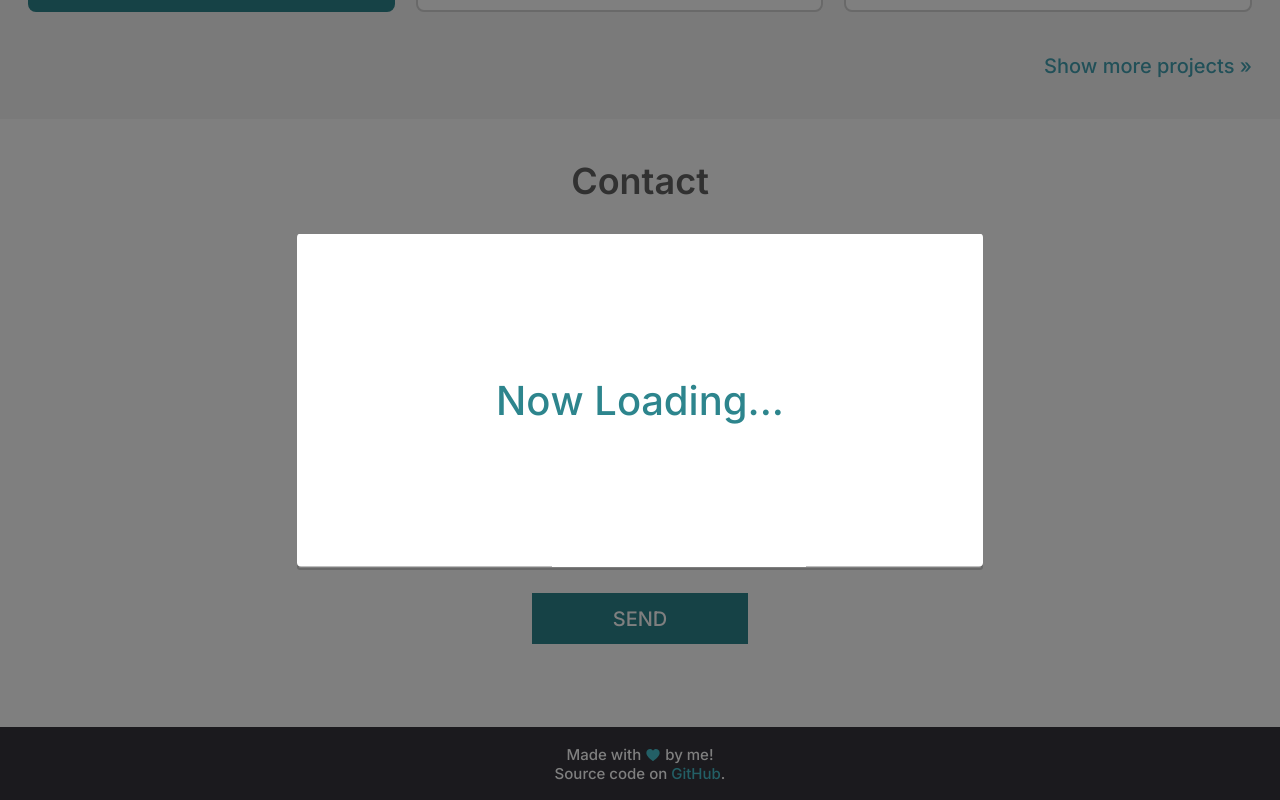
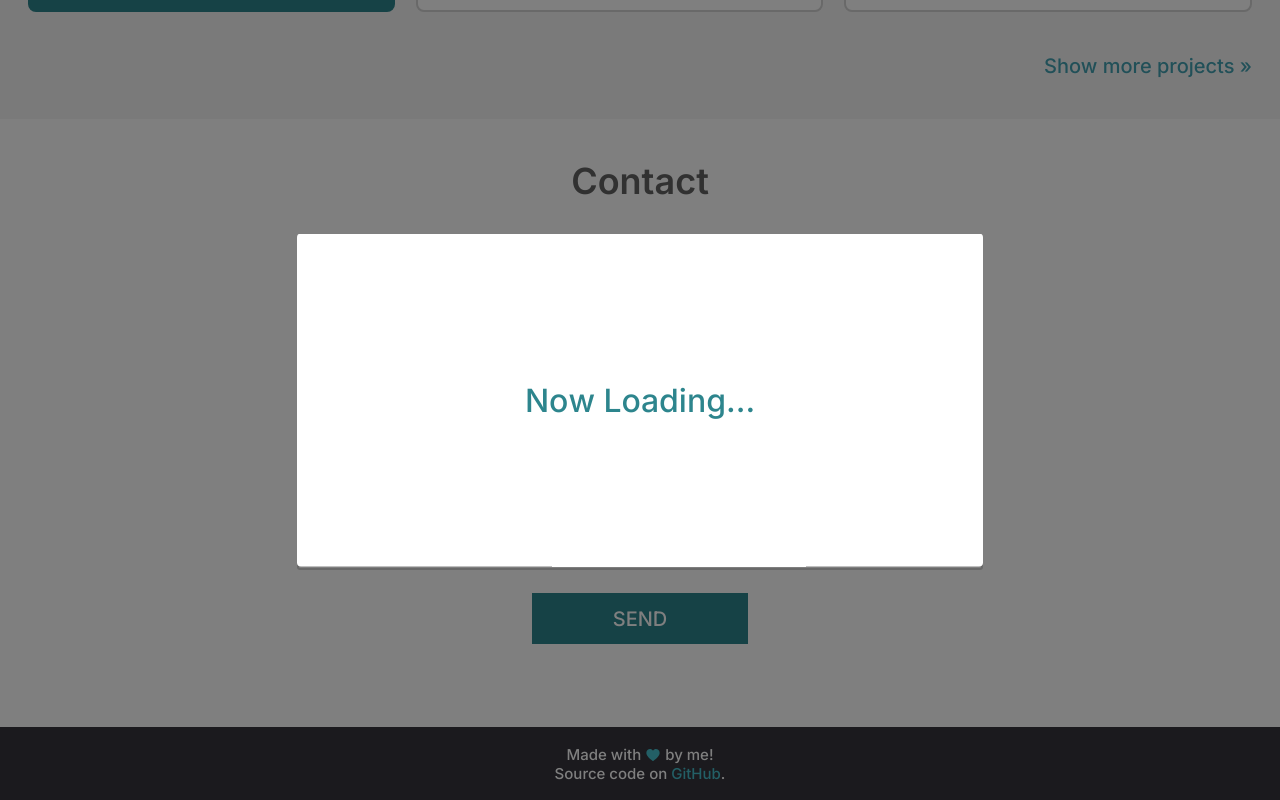
Before and after one commit to 4ndrs/portfolio-projekt, a Next.js app: page / in a window 1280 px wide. Both pictures are taken after typing "Sample", "Sample", "name@example.com", "Sample" into the empty fields and a click on the button "SEND". Shown: the part 2020-2820 px from the top of the page. Built offline with nearby package versions, Linux system fonts and the light colour scheme.

Commit message:
Reduce Loading font size

```diff
--- a/components/Loading.module.css
+++ b/components/Loading.module.css
@@ -2,7 +2,7 @@
   --duration: 2.8s;
   --height: -9px;
 
-  font-size: 40px;
+  font-size: 32px;
   font-weight: 500;
   color: var(--miku-color-four);
 }
```
